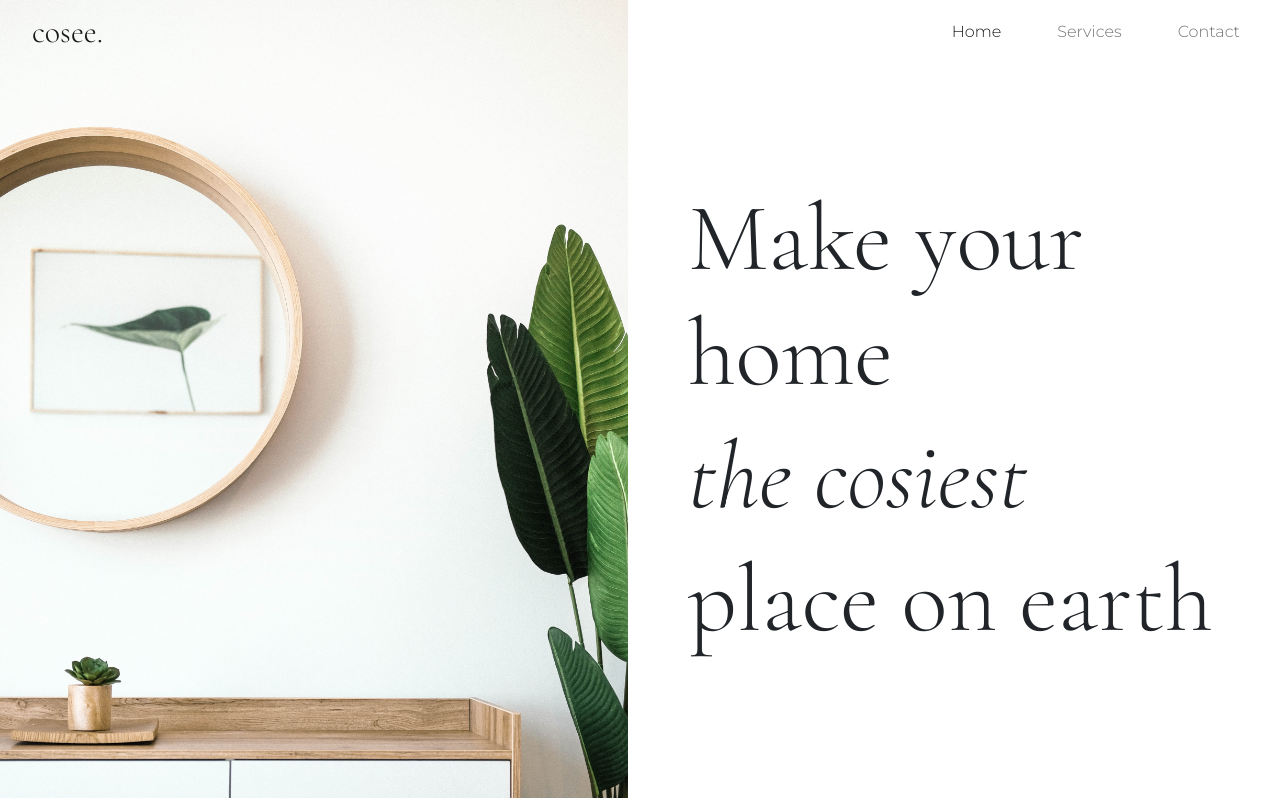
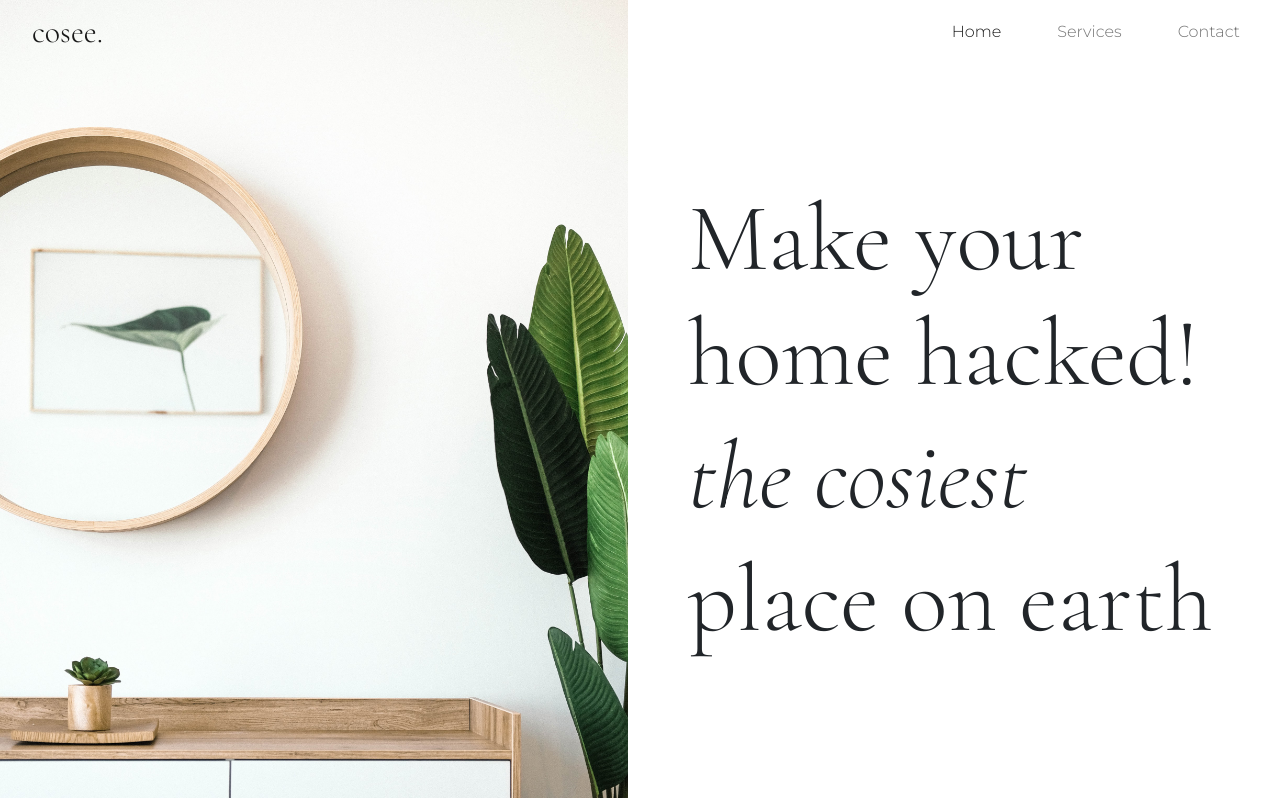
Before and after one commit to adinashahira/cosee, a plain HTML site: page index.html in a window 1280 px wide. Shown: the top 800 px of the page. Drawn offline with nearby package versions, Linux system fonts and the light colour scheme.

Commit message:
hacked 1

```diff
--- a/index.html
+++ b/index.html
@@ -46,7 +46,7 @@
       <section id="hero">
         <div class="row py-5">
           <div class="col-md-6 px-5 align-self-center order-md-2 lg-hero">
-            <h1>Make your home</h1>
+            <h1>Make your home hacked!</h1>
             <h1><em>the cosiest</em></h1>
             <h1>place on earth</h1>
           </div>
```
